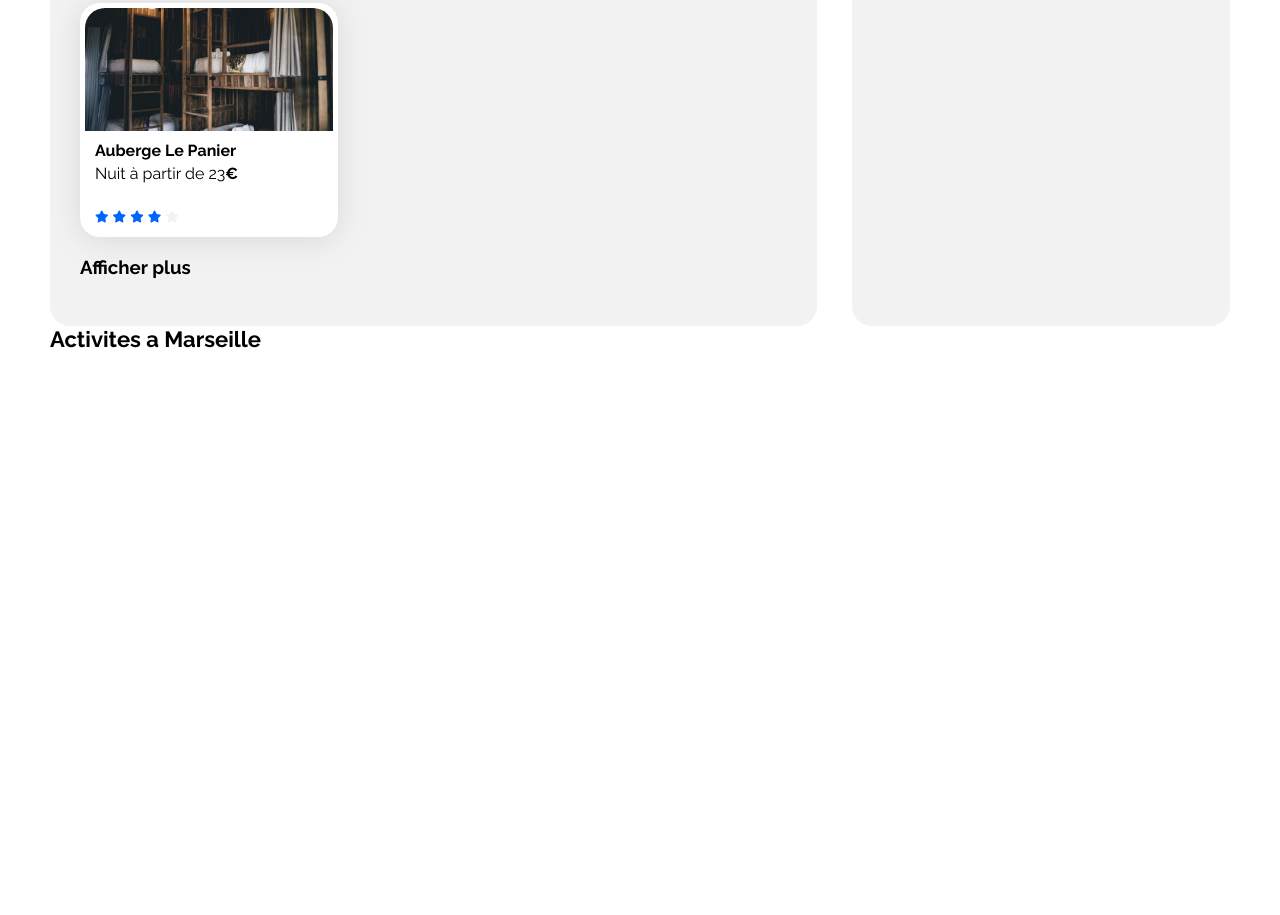
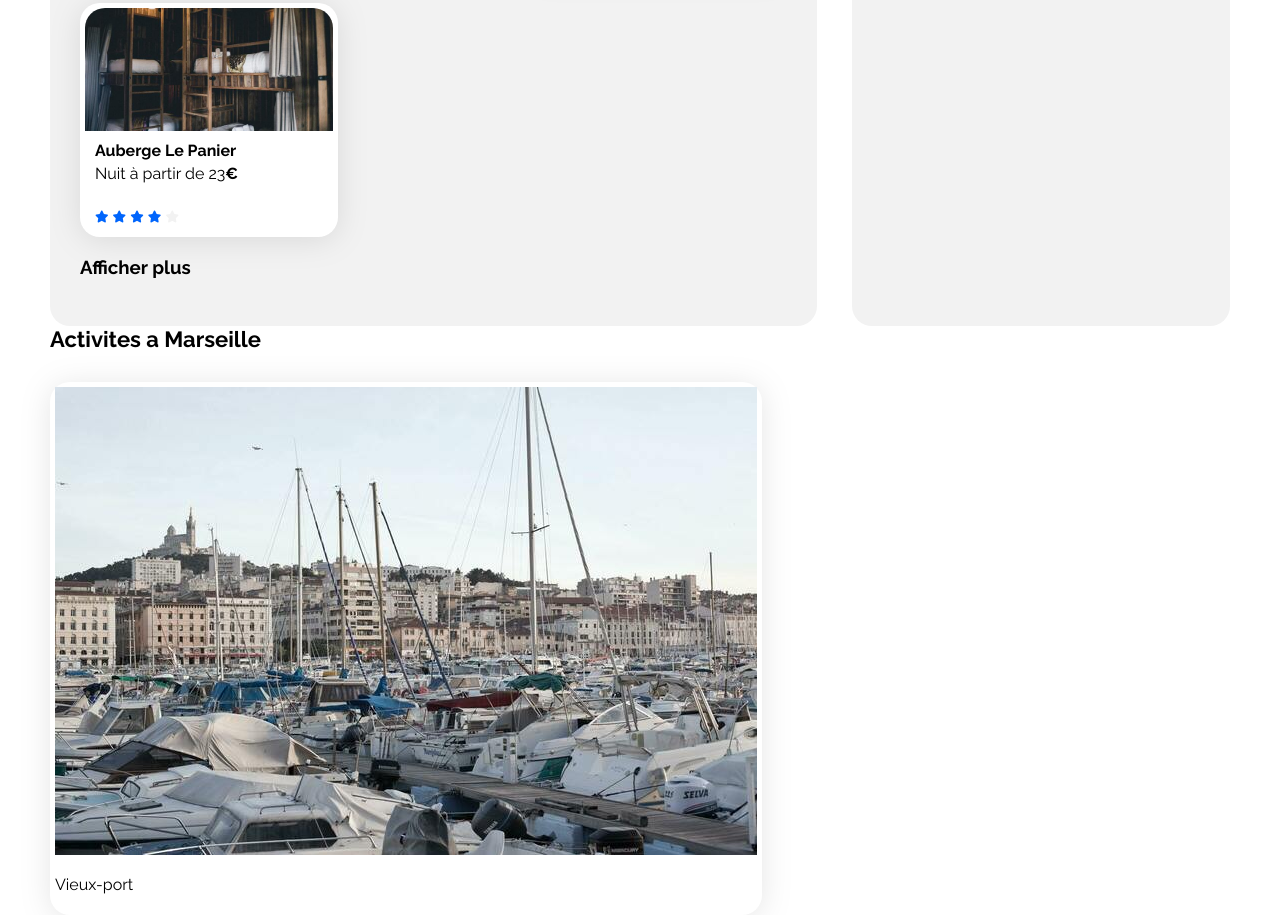
Before and after one commit to xpatk/Booki-P2, a plain HTML site: page index.html in a window 1280 px wide. Shown: the part 1316-2231 px from the top of the page. Before the commit the page ends 1668 px from the top, so only its background shows below. Drawn offline with Linux system fonts and the light colour scheme.

Commit message:
added the card to activites a marseille - the CSS to be defined

```diff
--- a/css/style.css
+++ b/css/style.css
@@ -309,8 +309,10 @@ button[type="submit"] {
 
 /****** Activites ***********/
 
-.activites-a-marseille{
-
+.activites-a-marseille .cards-container {
+  display: flex;
+  justify-content: space-between;
+  margin-top: 30px;
 }
 
 /* Le code ci-dessous correspond à la version responsive uniquement */
--- a/index.html
+++ b/index.html
@@ -433,6 +433,12 @@
         </div>
         <div class="activites-a-marseille">
             <h2 class="section-title">Activites a Marseille</h2>
+            <div class="cards-container">
+                <div class="card">
+                    <img src="images/activites/reno-laithienne.jpg" alt="Image du Port de Marseille">
+                    <p class="card-subtitle">Vieux-port</p>
+                </div>
+            </div>
         </div>
       </main>
       <footer></footer>
```
